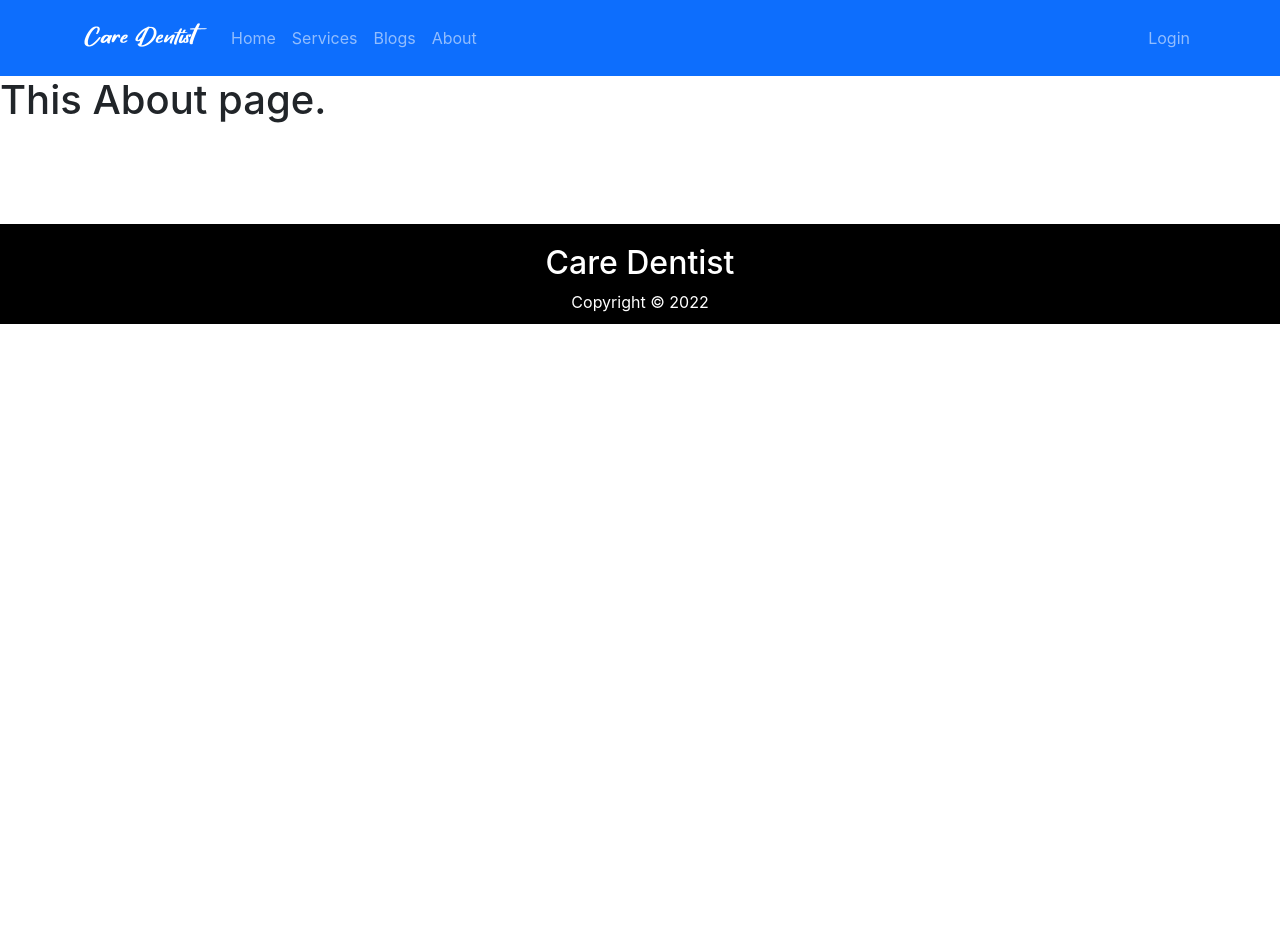
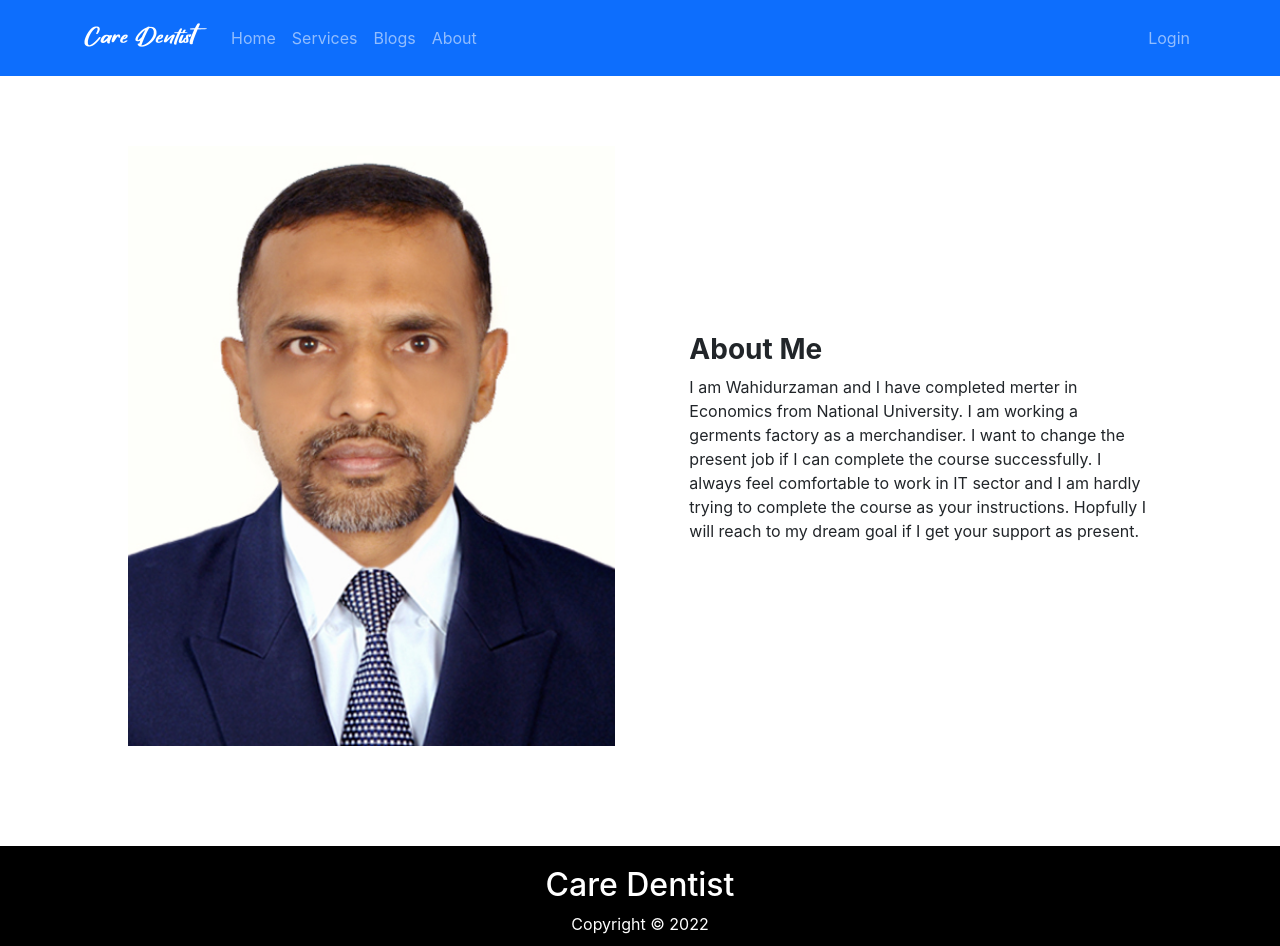
Before and after one commit to mdohidurzaman/care-dentist, a React (Create React App) app: page /about in a window 1280 px wide. Before the commit the page ends 800 px from the top, so only its background shows below. Built offline with nearby package versions, Linux system fonts and the light colour scheme; no server answers.

Commit message:
Added about page content

```diff
--- a/src/Pages/About/About.css
+++ b/src/Pages/About/About.css
@@ -0,0 +1,14 @@
+.about {
+  display: grid;
+  grid-template-columns: repeat(2, 1fr);
+  gap: 50px;
+  align-items: center;
+  margin: 70px 10%;
+}
+.about img {
+  width: 100%;
+  height: 600px;
+}
+.about-me {
+  padding-left: 5%;
+}
--- a/src/Pages/About/About.js
+++ b/src/Pages/About/About.js
@@ -1,9 +1,27 @@
 import React from "react";
+import img from "../../images/icon/img.jpg";
+import "./About.css";
 
 const About = () => {
   return (
-    <div>
-      <h1>This About page.</h1>
+    <div className="about">
+      <div className="profile-img">
+        <img src={img} alt="" />
+      </div>
+      <div className="about-me">
+        <h3>
+          <strong>About Me</strong>
+        </h3>
+        <p>
+          I am Wahidurzaman and I have completed merter in Economics from
+          National University. I am working a germents factory as a
+          merchandiser. I want to change the present job if I can complete the
+          course successfully. I always feel comfortable to work in IT sector
+          and I am hardly trying to complete the course as your instructions.
+          Hopfully I will reach to my dream goal if I get your support as
+          present.
+        </p>
+      </div>
     </div>
   );
 };
```
Also changed, not shown: src/images/icon/img.jpg (added).
